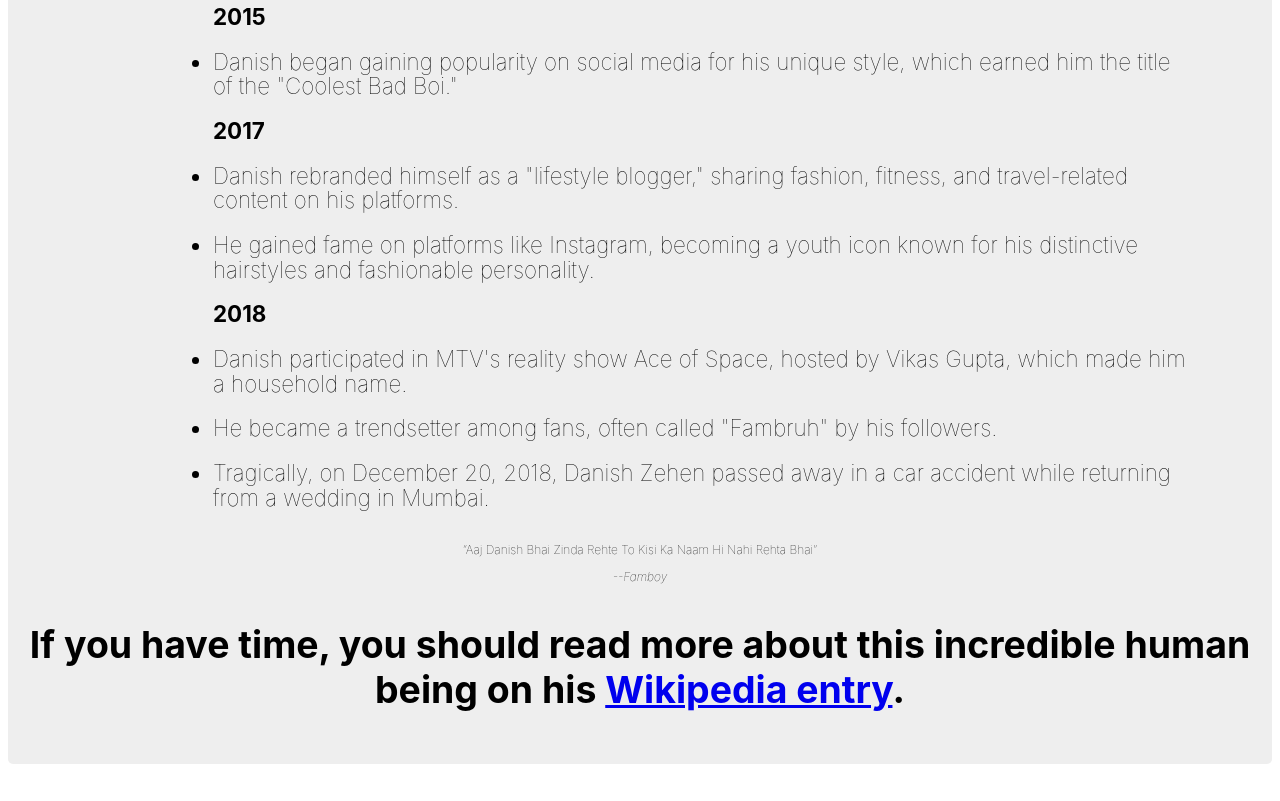
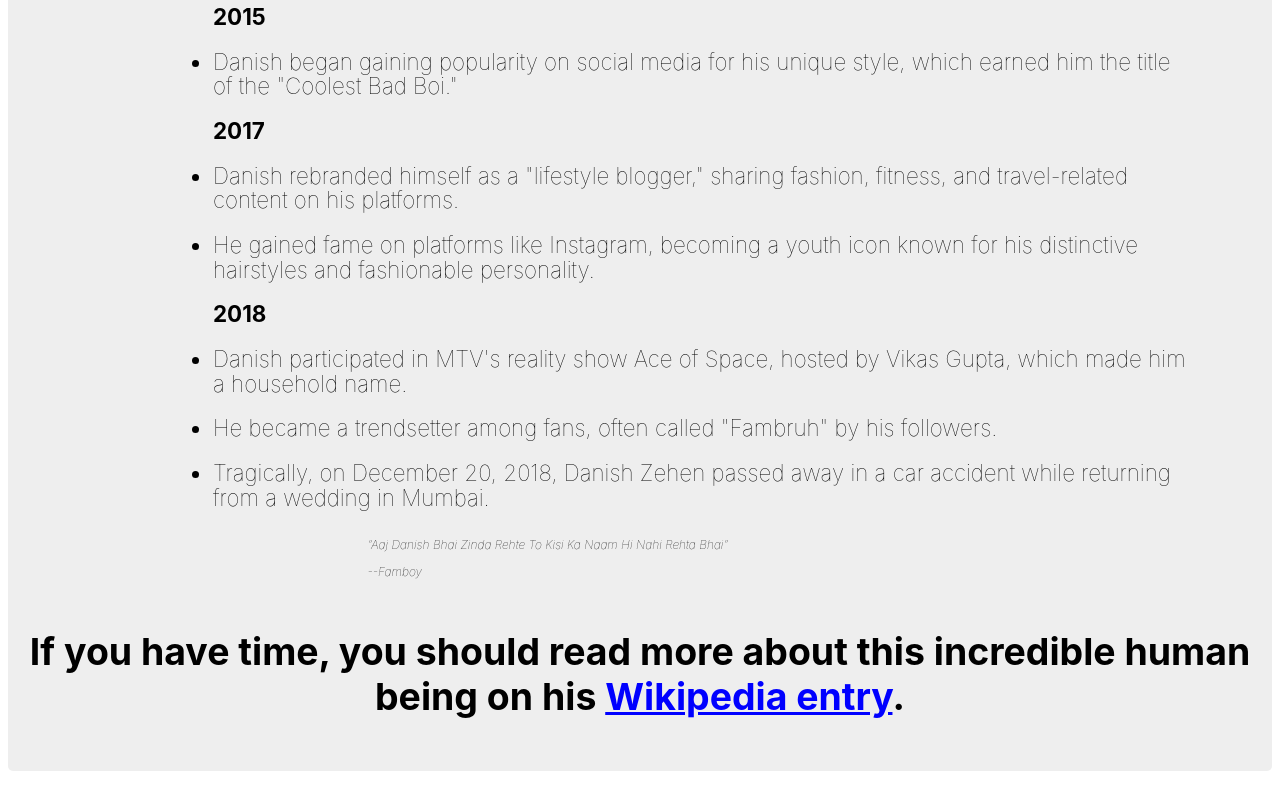
Before and after one commit to AyushPathak18/web-devlopment-practice-projects, a plain HTML site: page tribute page/index.html in a window 1280 px wide. Shown: the part 1129-1930 px from the top of the page. Drawn offline with Linux system fonts and the light colour scheme.

Commit message:
modified

```diff
--- a/tribute page/styles.css
+++ b/tribute page/styles.css
@@ -90,3 +90,13 @@ html{
   strong{
     margin:10px 0;
   }
+  blockquote {
+    font-style: italic;
+    max-width: 545px;
+    margin: 0 auto 50px auto;
+    text-align: left;
+    font-weight:250;
+}
+a{
+  color:blue;
+}
```
